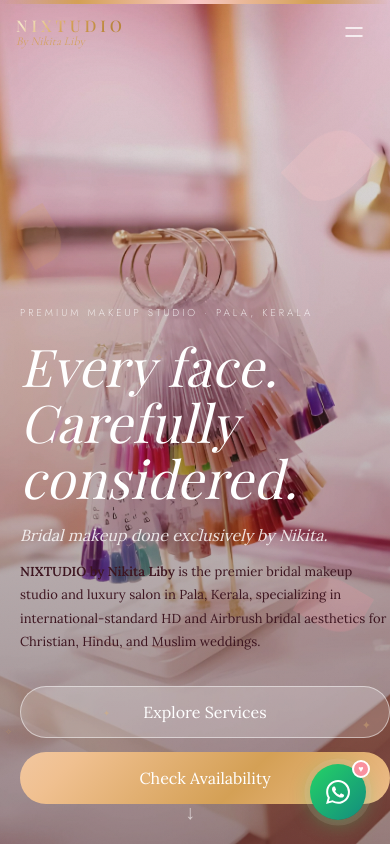
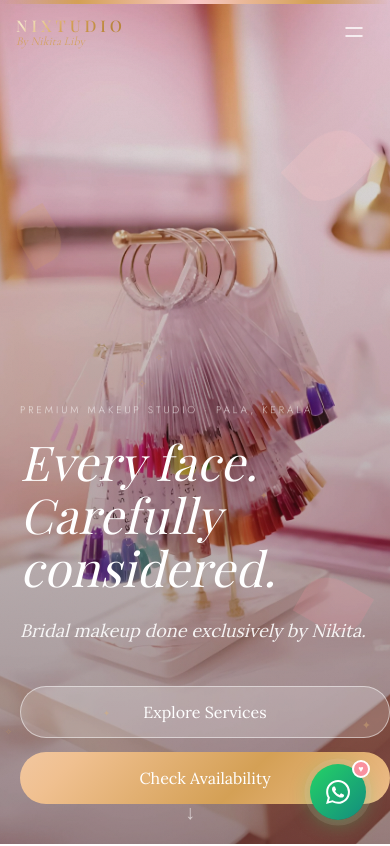
Before and after one commit to amdgzelenzin-crypto/zelenz, a Next.js app: page / in a window 390 px wide. Shown: the top 846 px of the page. Built offline with nearby package versions, Linux system fonts and the light colour scheme.

Commit message:
fix(ui): improve readability of Bridal and Services sections and remove leg massage perk

```diff
--- a/app/about/page.tsx
+++ b/app/about/page.tsx
@@ -295,8 +295,7 @@ export default function AboutPage() {
                     <p>
                       Complimentary tea, coffee, or juice on all services.
                       Complimentary food and drinks for services over two hours.
-                      And a complimentary 10-minute leg massage for longer appointments —
-                      because the experience matters as much as the result.
+                      The experience matters as much as the result.
                     </p>
                     <p>
                       Walk-ins are welcome when availability allows, but{" "}
--- a/app/bridal/page.tsx
+++ b/app/bridal/page.tsx
@@ -81,7 +81,7 @@ export default function BridalPage() {
             quality={85}
           />
         </div>
-        <div className="absolute inset-0 bg-espresso/30" />
+        <div className="absolute inset-0 bg-espresso/55" />
         <div className="relative z-10 mx-auto max-w-[1440px] w-full px-6 lg:px-12 pb-16 lg:pb-24">
           <h1 className="sr-only">
             Bridal Makeup Studio in Pala, Kerala — NIXTUDIO by Nikita Liby
--- a/app/globals.css
+++ b/app/globals.css
@@ -95,10 +95,16 @@
 }
 
 html {
-  scroll-behavior: smooth;
+  scroll-behavior: auto;
   scroll-padding-top: 96px;
   /* Fallback — show site if JS fails */
   animation: revealFallback 0s 3s forwards;
+}
+
+@media (prefers-reduced-motion: no-preference) {
+  html {
+    scroll-behavior: smooth;
+  }
 }
 
 @keyframes revealFallback {
--- a/app/page.tsx
+++ b/app/page.tsx
@@ -7,12 +7,7 @@ import { blogPosts } from "@/lib/blog";
 import { FadeUp, StaggerContainer, StaggerItem } from "@/components/ui/AnimationWrapper";
 import ReviewMarquee from "@/components/ui/ReviewMarquee";
 import StatCounters from "@/components/ui/StatCounters";
-import dynamic from "next/dynamic";
-
-const StudioMap = dynamic(() => import("@/components/ui/StudioMap"), {
-  ssr: false,
-  loading: () => <div className="w-full h-[400px] skeleton rounded-[20px]" />
-});
+import StudioMap from "@/components/ui/StudioMap";
 
 /* ──────────────────────────────────────
 function ScrollIndicator() {
@@ -371,20 +366,21 @@ export default function Home() {
           <h1 className="sr-only">
             Bridal Makeup & Salon in Pala, Kerala — NIXTUDIO by Nikita Liby
           </h1>
+
           <FadeUp delay={0.1}>
             <h2
-              className="mb-4"
               style={{
                 fontFamily: "var(--font-display), Georgia, serif",
                 fontStyle: "italic",
-                fontSize: "clamp(52px, 11vw, 88px)",
-                lineHeight: 1.08,
+                fontSize: "clamp(48px, 9vw, 92px)",
+                fontWeight: 300,
+                lineHeight: 1.1,
+                marginBottom: "24px",
                 color: "#FFFFFF",
               }}
             >
               Every face. <br />
-              Carefully <br />
-              considered.
+              Carefully considered.
             </h2>
           </FadeUp>
 
@@ -392,23 +388,21 @@ export default function Home() {
             <p
               style={{
                 fontFamily: "var(--font-body), Georgia, serif",
-                fontSize: "16px",
+                fontSize: "18px",
                 fontStyle: "italic",
-                color: "rgba(255,255,255,0.85)",
+                color: "rgba(255,255,255,0.9)",
                 lineHeight: 1.6,
-                marginBottom: "12px",
+                marginBottom: "40px",
               }}
             >
               Bridal makeup done exclusively by Nikita.
             </p>
           </FadeUp>
 
-          {/* ──────── GEO BLUF (Generative Engine Optimization) ──────── */}
-          <FadeUp delay={0.25}>
-            <p className="font-sans text-[13px] md:text-sm text-white/70 max-w-lg mb-[32px] leading-relaxed">
-              <strong>NIXTUDIO by Nikita Liby</strong> is the premier bridal makeup studio and luxury salon in Pala, Kerala, specializing in international-standard HD and Airbrush bridal aesthetics for Christian, Hindu, and Muslim weddings.
-            </p>
-          </FadeUp>
+          {/* ──────── GEO BLUF (Hidden for pure visual aesthetic) ──────── */}
+          <div className="sr-only">
+            <strong>NIXTUDIO by Nikita Liby</strong> is the premier bridal makeup studio and luxury salon in Pala, Kerala, specializing in international-standard HD and Airbrush bridal aesthetics for Christian, Hindu, and Muslim weddings.
+          </div>
 
           <FadeUp delay={0.3}>
             <div className="flex flex-col md:flex-row gap-[14px] md:gap-[16px]">
@@ -835,7 +829,9 @@ export default function Home() {
           </p>
         </FadeUp>
         <FadeUp delay={0.3}>
-          <StudioMap />
+          <div className="w-full h-auto min-h-[400px]">
+            <StudioMap />
+          </div>
         </FadeUp>
       </section>
     </>
--- a/components/ui/SiteLoader.tsx
+++ b/components/ui/SiteLoader.tsx
@@ -22,7 +22,7 @@ export default function SiteLoader() {
 
     const exitTimer = setTimeout(() => {
       setLeaving(true)
-    }, 2200)
+    }, 800)
 
     const removeTimer = setTimeout(() => {
       setVisible(false)
@@ -30,7 +30,7 @@ export default function SiteLoader() {
       try {
         sessionStorage.setItem('nix-loaded', 'true')
       } catch (e) {}
-    }, 2900)
+    }, 1200)
 
     return () => {
       clearTimeout(exitTimer)
--- a/components/ui/StudioMap.tsx
+++ b/components/ui/StudioMap.tsx
@@ -7,8 +7,7 @@ export default function StudioMap() {
       <div style={{ position: 'relative', width: '100%' }}>
         <div style={{
           borderRadius: '20px', overflow: 'hidden',
-          boxShadow: '0 8px 40px rgba(183,110,121,0.18), 0 2px 8px rgba(183,110,121,0.10)',
-          filter: 'sepia(45%) hue-rotate(295deg) saturate(55%) brightness(105%) contrast(95%)',
+          boxShadow: '0 8px 40px rgba(183,110,121,0.12), 0 2px 8px rgba(183,110,121,0.06)',
         }}>
           <iframe
             src="https://maps.google.com/maps?q=Pala,Kerala,India&t=&z=15&ie=UTF8&iwloc=&output=embed"
@@ -51,8 +50,7 @@ export default function StudioMap() {
       <div style={{ position: 'relative', width: '100%' }}>
         <div style={{
           borderRadius: '20px', overflow: 'hidden',
-          boxShadow: '0 8px 40px rgba(183,110,121,0.18), 0 2px 8px rgba(183,110,121,0.10)',
-          filter: 'sepia(45%) hue-rotate(295deg) saturate(55%) brightness(105%) contrast(95%)',
+          boxShadow: '0 8px 40px rgba(183,110,121,0.12), 0 2px 8px rgba(183,110,121,0.06)',
         }}>
           <iframe
             src="https://maps.google.com/maps?q=Moozhayil+House,+Thodupuzha+Rd,+Pala,+Kerala&t=&z=15&ie=UTF8&iwloc=&output=embed"
```
Also changed, not shown: 1 other file (tests, documents, lock files or other folders).
